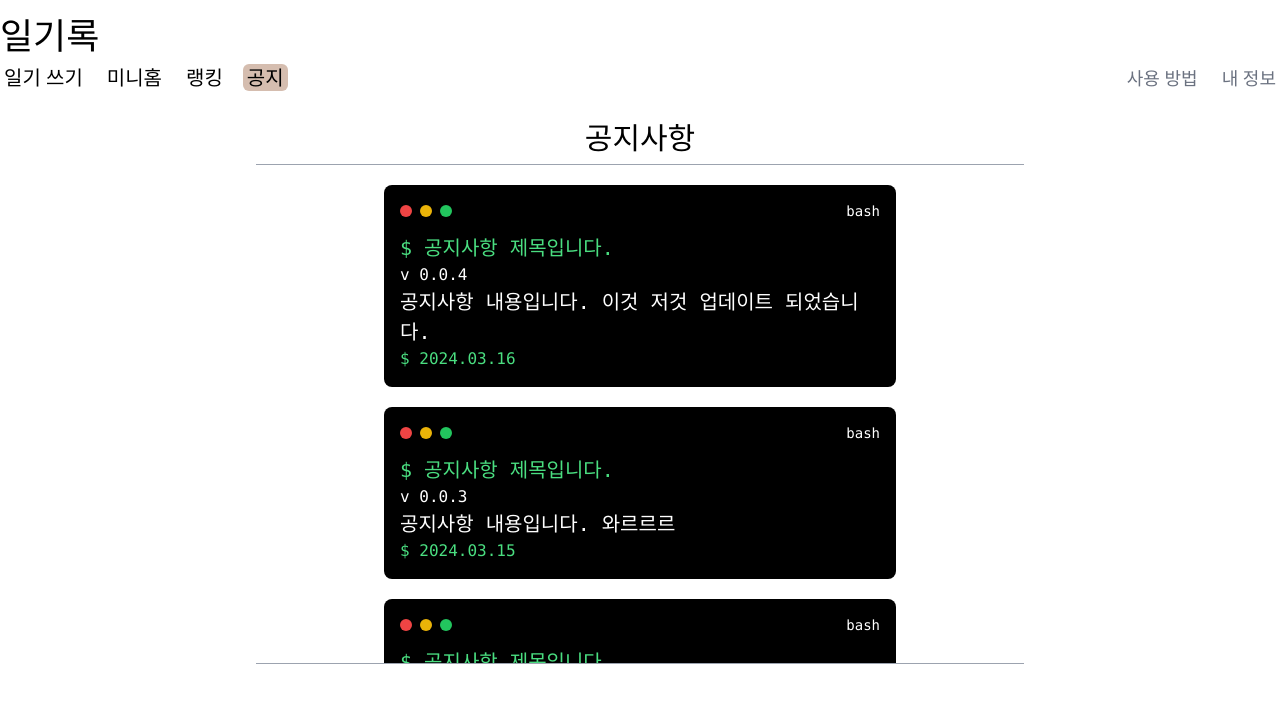
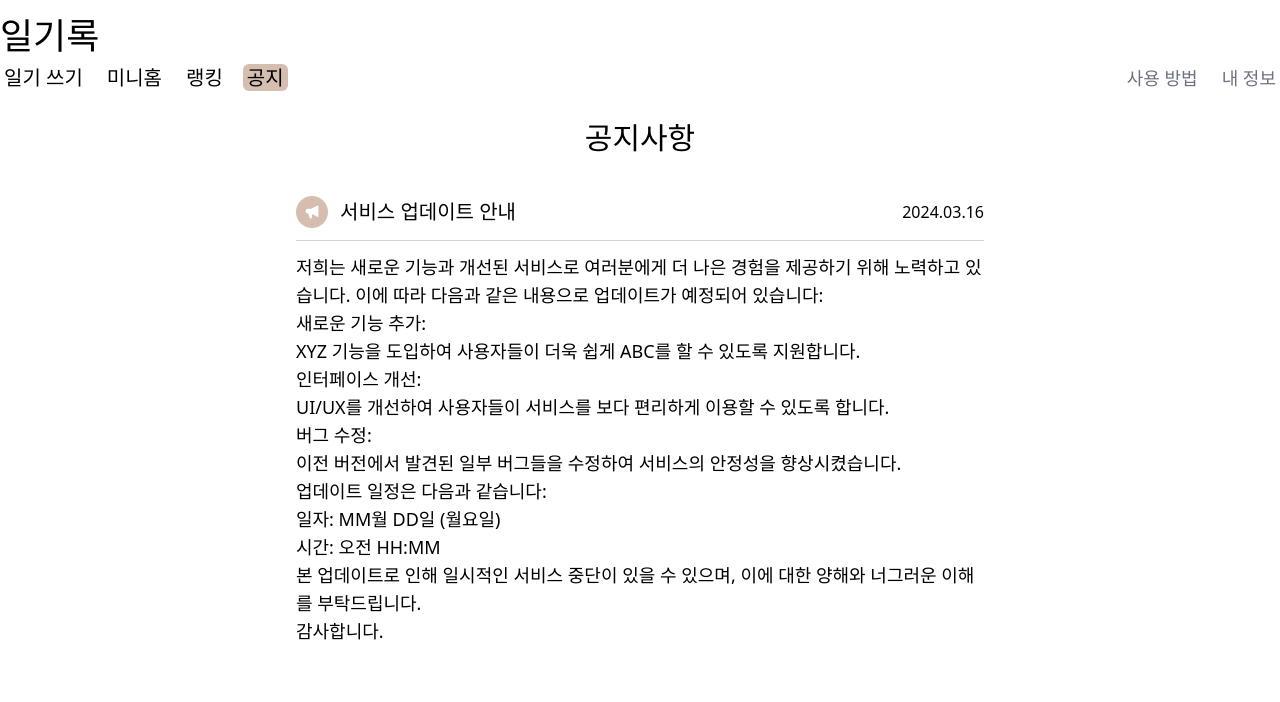
Before and after one commit to ilgilog/-ilgilog-fe, a React (Create React App) app: page /notice in a window 1280 px wide. Shown: the top 702 px of the page. Built offline with nearby package versions, Linux system fonts and the light colour scheme.

Commit message:
feat: 공지사항 디자인 수정

```diff
--- a/src/components/minime/MiniShop.tsx
+++ b/src/components/minime/MiniShop.tsx
@@ -85,7 +85,7 @@ export const MiniShop = () => {
     return(
         <div>
             <h3 className="flex justify-center text-3xl mb-5">오브제</h3>
-            <ul className="notice-cont flex justify-center flex-wrap w-full m-auto h-[400px] overflow-y-scroll">
+            <ul className="scroll-cont flex justify-center py-5 flex-wrap w-full m-auto h-[400px] overflow-y-scroll">
                 {objetDummy.map((item, key) => (
                     <li key={item?.objetId} className="w-[25%] text-center mb-7">
                         <span className="block w-[80px] h-[80px] m-auto mb-2">
@@ -169,15 +169,15 @@ export const MiniShop = () => {
 
             <style>
                 {`
-                    .notice-cont::-webkit-scrollbar{
+                    .scroll-cont::-webkit-scrollbar{
                         width: 6px;
                         // display: none;
                     }
-                    .notice-cont::-webkit-scrollbar-thumb{
+                    .scroll-cont::-webkit-scrollbar-thumb{
                         background-color: #c7c7c7;
                         border-radius: 0.5rem;
                     }
-                    .notice-cont::-webkit-scrollbar-track{
+                    .scroll-cont::-webkit-scrollbar-track{
                         background-color: #e8e8e8;
                         border-radius: 1rem;
                     }
--- a/src/components/notice/NoticeCont.tsx
+++ b/src/components/notice/NoticeCont.tsx
@@ -2,67 +2,64 @@ export const NoticeCont = () => {
 
     const noticeDummy = [
         {
-            title: "공지사항 제목입니다.",
-            version: "0.0.4",
-            content: "공지사항 내용입니다. 이것 저것 업데이트 되었습니다.",
+            title: "서비스 업데이트 안내",
+            content: "저희는 새로운 기능과 개선된 서비스로 여러분에게 더 나은 경험을 제공하기 위해 노력하고 있습니다. 이에 따라 다음과 같은 내용으로 업데이트가 예정되어 있습니다:\n새로운 기능 추가:\nXYZ 기능을 도입하여 사용자들이 더욱 쉽게 ABC를 할 수 있도록 지원합니다.\n인터페이스 개선:\nUI/UX를 개선하여 사용자들이 서비스를 보다 편리하게 이용할 수 있도록 합니다.\n버그 수정:\n이전 버전에서 발견된 일부 버그들을 수정하여 서비스의 안정성을 향상시켰습니다.\n업데이트 일정은 다음과 같습니다:\n일자: MM월 DD일 (월요일)\n시간: 오전 HH:MM\n본 업데이트로 인해 일시적인 서비스 중단이 있을 수 있으며, 이에 대한 양해와 너그러운 이해를 부탁드립니다. \n감사합니다.",
             date: "2024.03.16"
         },
         {
             title: "공지사항 제목입니다.",
-            version: "0.0.3",
             content: "공지사항 내용입니다. 와르르르",
             date: "2024.03.15"
         },
         {
             title: "공지사항 제목입니다.",
-            version: "0.0.2",
             content: "공지사항 내용입니다. 르르르르",
             date: "2024.03.14"
         },
         {
             title: "공지사항 제목입니다.",
-            version: "0.0.1",
             content: "공지사항 내용입니다. 와르르르 와르르르르르",
             date: "2024.03.10"
         }
     ]
 
-    return(
-        <ul className="notice-cont m-auto p-5 w-[60%] border-t-[1px] border-b-[1px] border-solid border-gray-400 h-[500px] overflow-y-scroll">
+    return (
+        <ul className="scroll-cont m-auto p-5 w-[60%] h-[500px] overflow-y-scroll">
             {noticeDummy?.map((item, key) => (
-                <li className="flex justify-center mb-5 last:m-0">
-                    <aside className="bg-black text-white p-4 rounded-lg w-full max-w-lg font-mono">
-                        <div className="flex justify-between items-center">
-                            <div className="flex space-x-2 text-red-500">
-                                <div className="w-3 h-3 rounded-full bg-red-500"></div>
-                                <div className="w-3 h-3 rounded-full bg-yellow-500"></div>
-                                <div className="w-3 h-3 rounded-full bg-green-500"></div>
-                            </div>
-                            <p className="text-sm">bash</p>
+                <li className="mb-5 last:m-0 w-full rounded-2xl bg-white px-5 py-3">
+                    <div className="flex items-center justify-between w-full pb-3">
+                        <div className="flex items-center">
+                            <span className="icon">
+                                <svg fill="currentColor" viewBox="0 0 20 20" xmlns="http://www.w3.org/2000/svg">
+                                    <path clip-rule="evenodd" d="M18 3a1 1 0 00-1.447-.894L8.763 6H5a3 3 0 000 6h.28l1.771 5.316A1 1 0 008 18h1a1 1 0 001-1v-4.382l6.553 3.276A1 1 0 0018 15V3z" fill-rule="evenodd"></path>
+                                </svg>
+                            </span>
+                            <h3 className="text-xl ml-3">{item?.title}</h3>
                         </div>
-                        <div className="mt-3">
-                            <p className="text-green-400 text-[20px]">$ {item?.title}</p>
-                            <p className="text-white text-[16px]">v {item?.version}</p>
-                            <p className="text-white text-[20px]">{item?.content}</p>
-                            <p className="text-green-400 text-[16px]">$ {item?.date}</p>
-                        </div>
-                    </aside>
+                        <span>{item?.date}</span>
+                    </div>
+                    <p className="whitespace-pre-line min-h-20 pt-3 border-t-[1px] border-solid border-gray-300 text-lg">
+                        {item?.content}
+                    </p>
                 </li>
             ))}
 
             <style>
                 {`
-                    .notice-cont::-webkit-scrollbar{
-                        width: 6px;
-                        display: none;
+                    .icon {
+                        flex-shrink: 0;
+                        display: flex;
+                        align-items: center;
+                        justify-content: center;
+                        border-radius: 9999px;
+                        background-color: #d5bdaf;
+                        padding: 0.5rem;
+                        color: rgba(255, 255, 255, 1);
                     }
-                    .notice-cont::-webkit-scrollbar-thumb{
-                        background-color: #000;
-                        border-radius: 0.5rem;
-                    }
-                    .notice-cont::-webkit-scrollbar-track{
-                        background-color: #e0e0e0;
-                        border-radius: 1rem;
+
+                    .icon svg {
+                        height: 1rem;
+                        width: 1rem;
                     }
                 `}
             </style>
--- a/src/styles/reset.css
+++ b/src/styles/reset.css
@@ -65,3 +65,14 @@ table {
 	font-size: 22px;
 	line-height: 1.2
 }
+.scroll-cont::-webkit-scrollbar{
+	width: 6px;
+}
+.scroll-cont::-webkit-scrollbar-thumb{
+	background-color: #c7c7c7;
+	border-radius: 0.5rem;
+}
+.scroll-cont::-webkit-scrollbar-track{
+	background-color: #e8e8e8;
+	border-radius: 1rem;
+}
```
